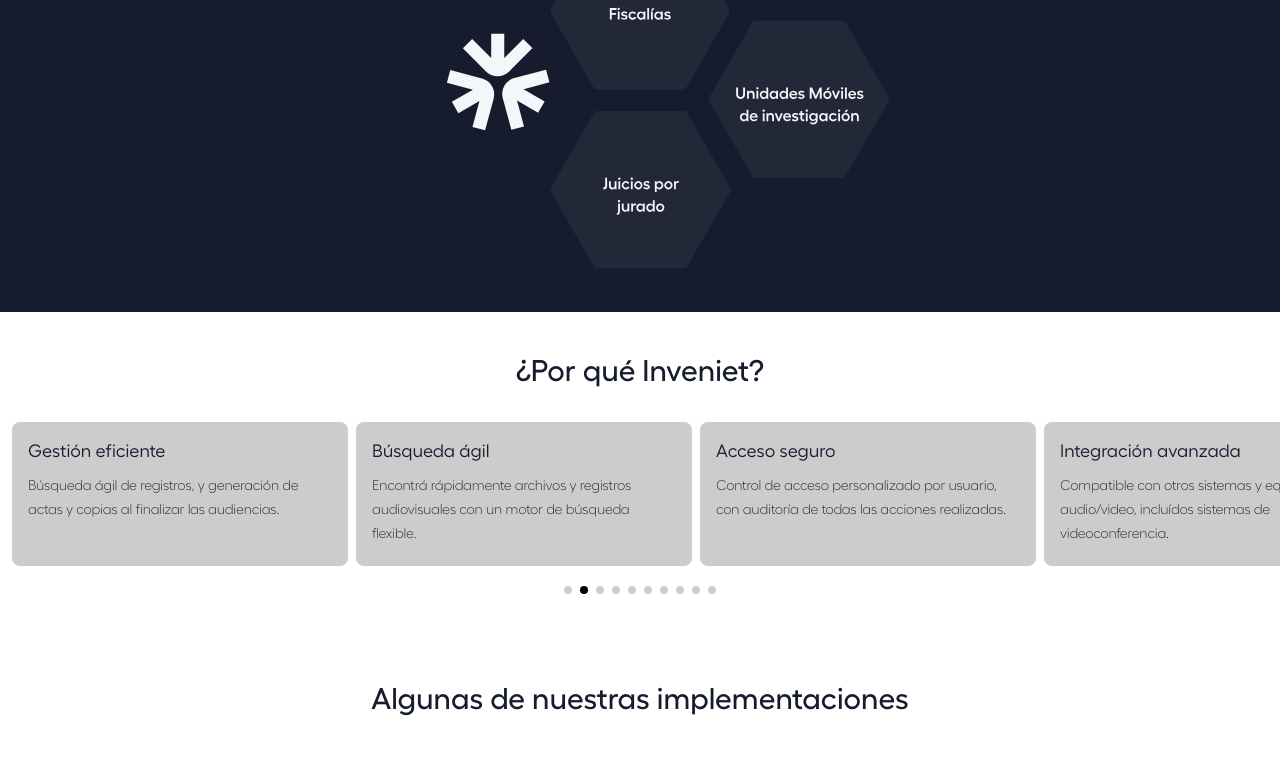
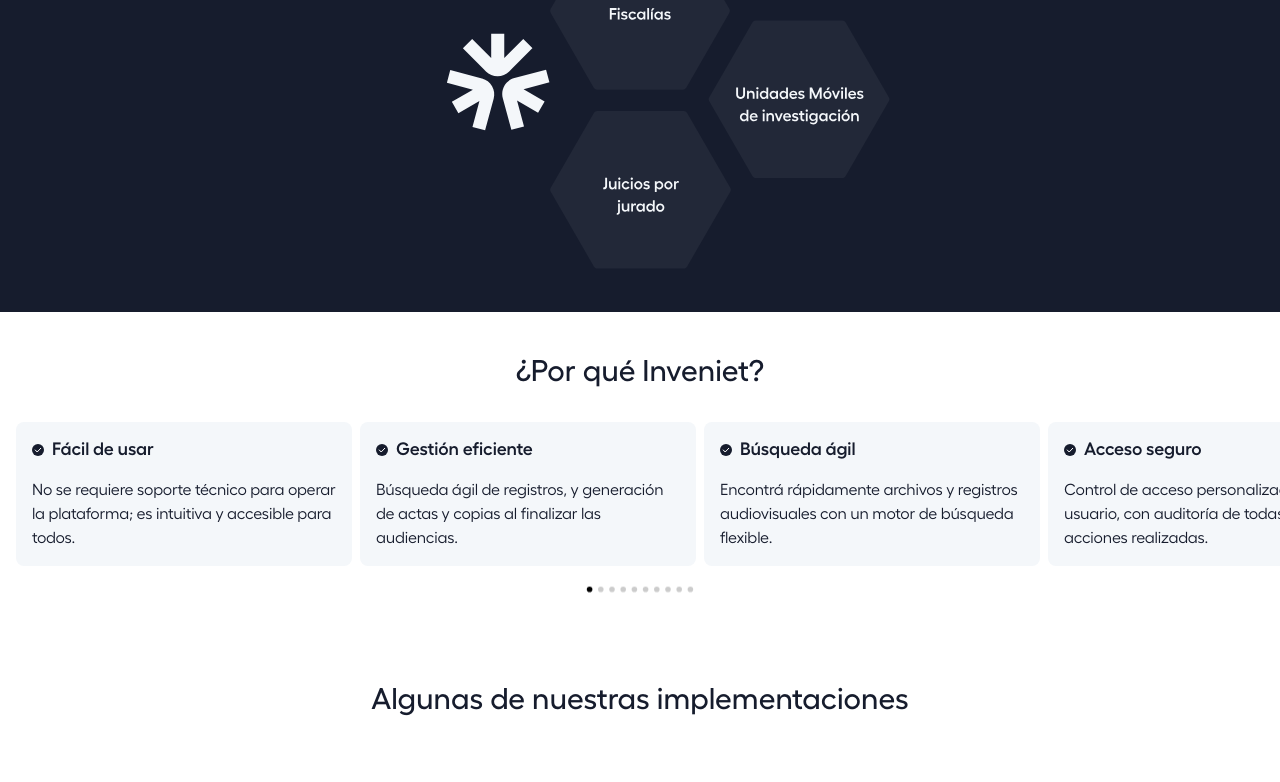
Before and after one commit to pascualmanuel/inveniet, a React (Create React App) app: page / in a window 1280 px wide. Shown: the part 1963-2745 px from the top of the page. Built offline with nearby package versions, Linux system fonts and the light colour scheme.

Commit message:
tying figma -> code

```diff
--- a/src/App.css
+++ b/src/App.css
@@ -23,7 +23,7 @@
 p {
   font-family: "Fellix", sans-serif;
   font-style: normal;
-  font-weight: 350;
+  font-weight: 400;
   font-size: 16px;
   line-height: 24px;
   letter-spacing: -0.2px;
@@ -194,7 +194,7 @@
   /* Body 1 - Regular */
   font-family: "Fellix", sans-serif;
   font-style: normal;
-  font-weight: 350;
+  font-weight: 400;
   font-size: 16px;
   line-height: 24px;
   letter-spacing: -0.2px;
--- a/src/Components/Carousel.jsx
+++ b/src/Components/Carousel.jsx
@@ -1,9 +1,9 @@
 import React from "react";
 import { Swiper, SwiperSlide } from "swiper/react";
 import { Navigation, Pagination, Scrollbar, Autoplay } from "swiper/modules";
-
+import CheckIcon from "../assets/icons/Check.svg";
 import "swiper/css"; // Core Swiper styles
-
+import { ReactSVG } from "react-svg";
 import "swiper/css/pagination";
 
 const data = [
@@ -65,13 +65,16 @@
       slidesPerView="auto" // Allows the display of partial boxes
       centeredSlides={false} // Aligns the first box to the left
       pagination={{ clickable: true }}
-      autoplay={true}
+      // autoplay={true}
       // loop={true}
     >
       {data.map((item, index) => (
         <SwiperSlide key={index} className="carousel-box ">
-          <h3>{item.title}</h3>
-          <p>{item.text}</p>
+          <div className="flex flex-row items-center mb-[16px] ">
+            <ReactSVG src={CheckIcon} />{" "}
+            <h3 className="myCTA  ml-2">{item.title}</h3>
+          </div>
+          <p className="myP">{item.text}</p>
         </SwiperSlide>
       ))}
     </Swiper>
--- a/src/Components/Solutions.jsx
+++ b/src/Components/Solutions.jsx
@@ -43,7 +43,7 @@
                 <div className="box" key={index}>
                   <ReactSVG className="icon" src={item?.icon} />
                   <h3 className="myCTA my-[16px]">{item?.title}</h3>
-                  <p>{item?.text}</p>
+                  <p className="text-iGrey3">{item?.text}</p>
                 </div>
               ))}
             </div>
--- a/src/index.css
+++ b/src/index.css
@@ -44,7 +44,7 @@
 .carousel-box {
   width: 336px !important;
   height: 144px !important;
-  background-color: #ccc;
+  background-color: #f4f7fa;
   border-radius: 8px;
   display: flex;
   flex-direction: column;
@@ -54,18 +54,14 @@
   transition: margin 0.3s ease;
 }
 
-.carousel-box h3 {
+.carousel-box {
   margin: 0 0 8px 0;
   font-size: 18px;
 }
 
-.carousel-box p {
-  margin: 0;
-  font-size: 14px;
-}
-
 .swiper-pagination {
   bottom: 0 !important;
+  scale: 0.7;
 }
 
 .swiper-initialized {
```
Also changed, not shown: src/assets/icons/Check.svg (added).
